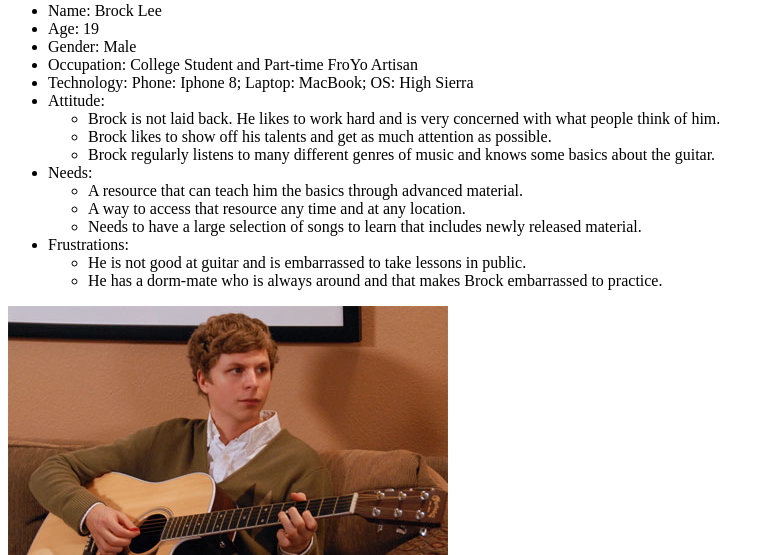
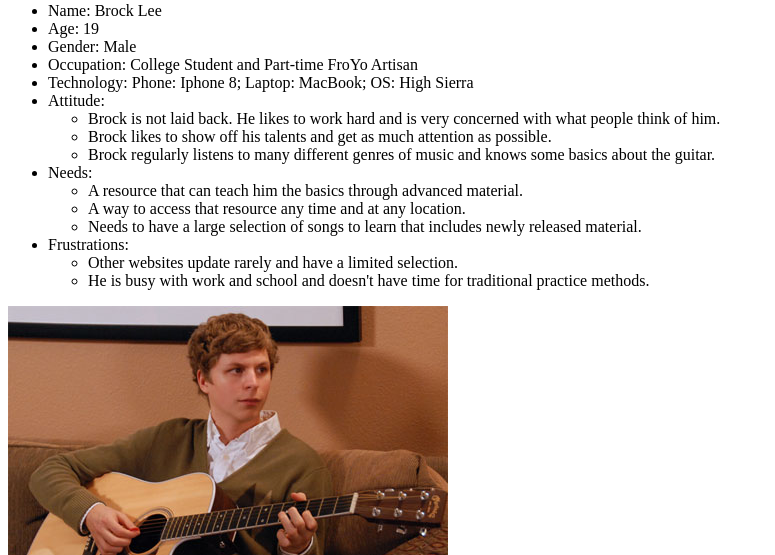
Before and after one commit to Taylor-Smith92/data-design, a PHP site: page /brockLee.php in a window 1280 px wide. Shown: the part 125-680 px from the top of the page, without its empty margins (0-775 px from the left). Run offline with PHP 8.4, Linux system fonts and the light colour scheme.

Commit message:
updated frustrations

```diff
--- a/epic/brockLee.php
+++ b/epic/brockLee.php
@@ -31,8 +31,8 @@
 			</li>
 			<li>Frustrations:
 				<ul>
-					<li>He is not good at guitar and is embarrassed to take lessons in public.</li>
-					<li>He has a dorm-mate who is always around and that makes Brock embarrassed to practice.</li>
+					<li>Other websites update rarely and have a limited selection.</li>
+					<li>He is busy with work and school and doesn't have time for traditional practice methods.</li>
 				</ul>
 			</li>
 		</ul>
```
